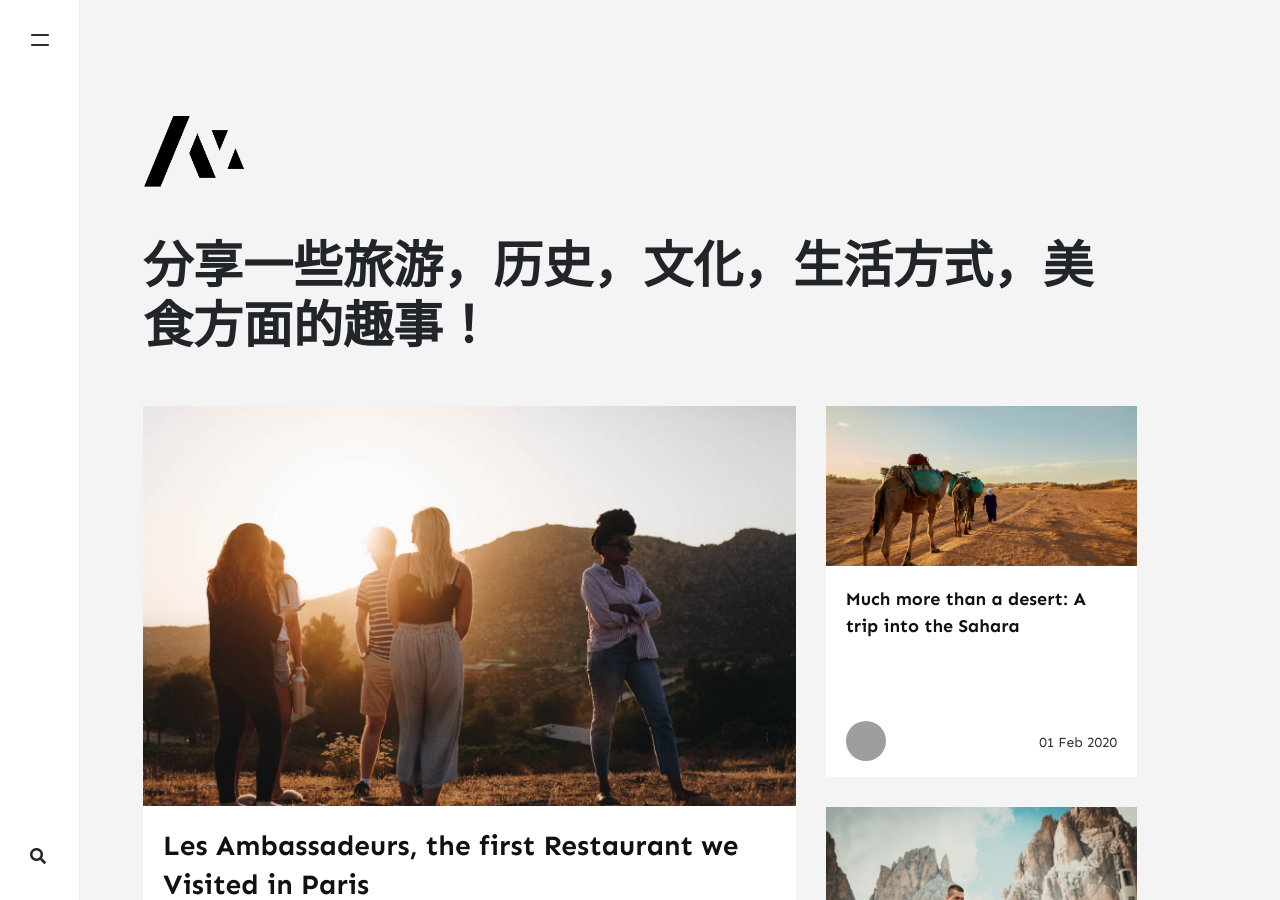
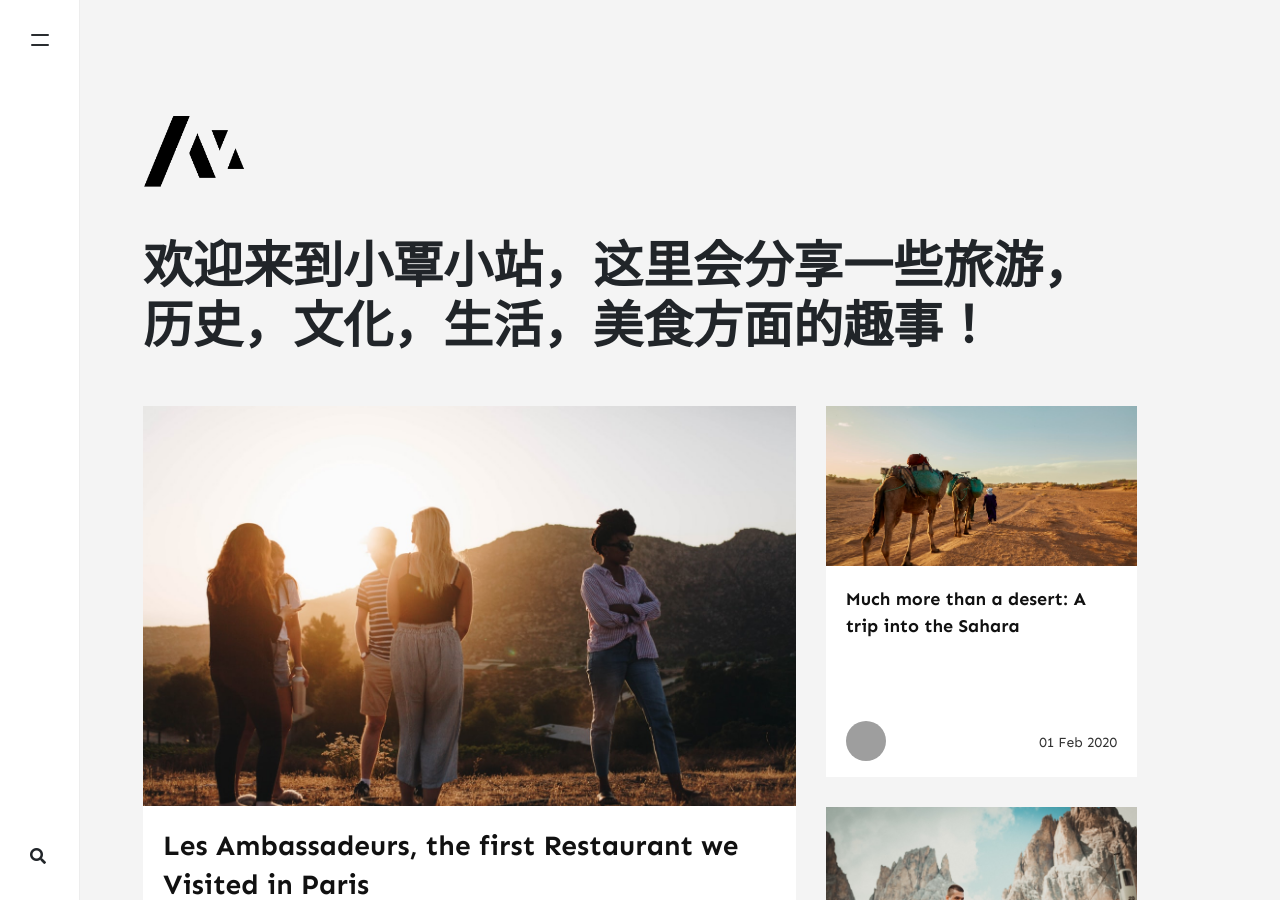
Before and after one commit to EdeQin/edeqin.github.io, a Jekyll site: the page built from index.html, in a window 1280 px wide and 900 px high. Built offline with Jekyll 4.4.1, drawn with Linux system fonts in a browser that asks for light colours; nearby versions of some CDN libraries; the list of posts is cut into pages by our own code; comment, search, counter and statistics services are not loaded; grey boxes are pictures that could not be loaded.

Commit message:
adjust content

```diff
--- a/_config.yml
+++ b/_config.yml
@@ -1,7 +1,7 @@
 # Site
 name: "小覃小站"
 title: "Memoirs"
-description: "分享一些旅游，历史，文化，生活方式，美食方面的趣事！"
+description: "欢迎来到小覃小站，这里会分享一些旅游，历史，文化，生活，美食方面的趣事！"
 logo: 'assets/images/logo.png'
 favicon: 'assets/images/logo.png'
 # baseurl: /edeqin
```
